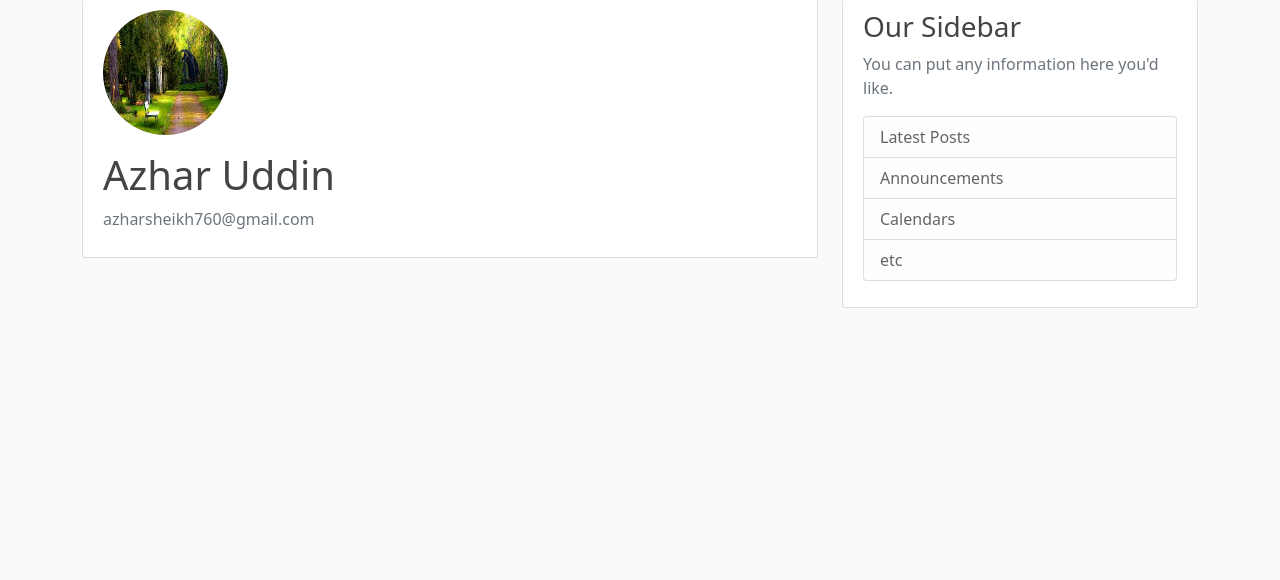
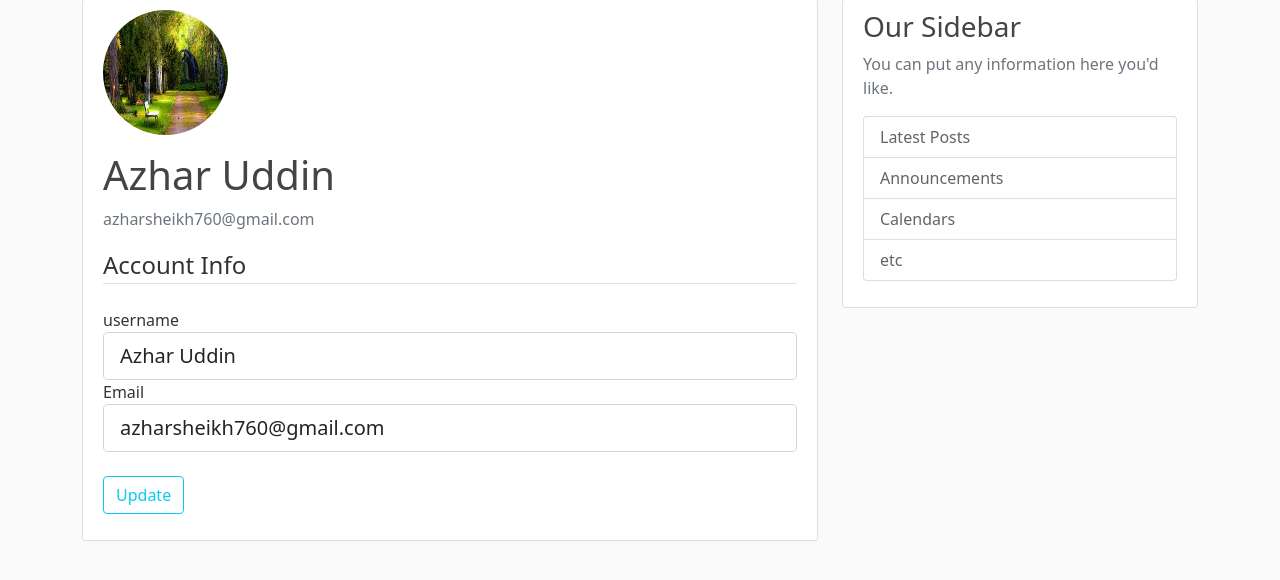
Before and after one commit to AzharUddinSheikh/FlaskWeb, a Flask app: page /account in a window 1280 px wide. Shown: the part 81-661 px from the top of the page. Run offline with Flask 2, Linux system fonts and the light colour scheme; a user stored in the database is signed in; some libraries are stand-ins or nearby versions.

Commit message:
in accout html we copied filed table from registration what ever need to be updated , from.py created anotherclass for updated information of particular user also with existing data or not , route file just implement our form submit validation and by get method provided field input which is current user iformation

```diff
--- a/Flask-api-2/flaskblog/form.py
+++ b/Flask-api-2/flaskblog/form.py
@@ -1,4 +1,5 @@
 from flask_wtf import FlaskForm
+from flask_login import current_user
 from wtforms import StringField, PasswordField, SubmitField, BooleanField
 from wtforms.validators import DataRequired, Length, Email, EqualTo, ValidationError
 from flaskblog.models import User
@@ -31,3 +32,21 @@ class LoginForm(FlaskForm):
     password = PasswordField('Password', validators=[DataRequired()])
     remember = BooleanField('Remember Me')
     submit = SubmitField('Login')
+
+class UpdateAccountForm(FlaskForm):
+    username = StringField('username', validators=[
+                           DataRequired(), Length(min=3, max=20)])
+    email = StringField('Email', validators=[DataRequired(), Email()])
+    submit = SubmitField('Update')
+
+    def validate_username(self,username):
+        if username.data != current_user.username:
+            user = User.query.filter_by(username = username.data).first()
+            if user:
+                raise ValidationError('That Username is been taken please choose another one')
+
+    def validate_email(self,email):
+        if email.data != current_user.email:
+            email = User.query.filter_by(email = email.data).first()
+            if email:
+                raise ValidationError('That Email is been taken please choose another one')
--- a/Flask-api-2/flaskblog/routes.py
+++ b/Flask-api-2/flaskblog/routes.py
@@ -1,6 +1,6 @@
 from flask import render_template, url_for, flash, redirect, request
 from flaskblog import app, db, bcrypt
-from flaskblog.form import RegistrationForm, LoginForm
+from flaskblog.form import RegistrationForm, LoginForm, UpdateAccountForm
 from flaskblog.models import User, Posts
 from flask_login import login_user, current_user, logout_user, login_required
 
@@ -42,7 +42,7 @@ def register():
         db.session.commit()
 
         flash('Your Account Has Been Created Now you are able to login', 'success')
-        return redirect(url_for('home'))
+        return redirect(url_for('login'))
     return render_template('/register.html', title='Register', form=form)
 
 
@@ -73,9 +73,22 @@ def logout():
     return redirect(url_for('home'))
 
 
-@app.route('/account')
+@app.route('/account', methods=['GET','POST'])
 @login_required
 def account():
+    form = UpdateAccountForm()
+    if form.validate_on_submit():
+        current_user.username = form.username.data
+        current_user.email = form.email.data
+        db.session.commit()
+        flash('Your Account Has Been Updated','success')
+        return redirect(url_for('account'))
+
+    # if you want to show current data without req post method  in the input field of account then
+    elif request.method == 'GET':
+        form.username.data = current_user.username
+        form.email.data = current_user.email
+
     imagefile = url_for('static',filename='img/'+current_user.image_file)
     #image_file is the column name in User table check out models with the help of current user we can access to exact location if we dont then sql ll rise error
-    return render_template('account.html',title='Account', imagefile=imagefile)
+    return render_template('account.html',title='Account', imagefile=imagefile, form=form)
--- a/Flask-api-2/flaskblog/templates/account.html
+++ b/Flask-api-2/flaskblog/templates/account.html
@@ -9,7 +9,51 @@
         <p class="text-secondary">{{current_user.email}}</p>
       </div>
     </div>
-    <!-- FORM HERE -->
+
+
+        <form method="POST" action="">
+            {{form.hidden_tag()}}
+            <fieldset class="form-group">
+                <legend class="border-bottom mb-4">Account Info</legend>
+                <div class="form-group">
+                    {{form.username.label(class="form-control-label")}}
+                    <!--  this ll print username label -->
+                    {% if form.username.errors %}
+                    <!-- if validators not staisfy -->
+                    {{form.username(class="form-control form-control-lg is-invalid")}}
+                    <div class="invalid-feedback">
+                        {% for error in form.username.errors %}
+                        <!-- it ll iterate all error what ever we provided in registration form class -->
+                        <span>{{error}}</span>
+                        {% endfor %}
+                    </div>
+                    {% else %}
+                    {{form.username(class="form-control form-control-lg")}}
+                    <!-- it provide input for same label class is bootstrap design -->
+                    {% endif %}
+
+                </div>
+                <div class="form-group">
+                    {{form.email.label(class="form-control-label")}}
+                    {% if form.email.errors %}
+                    {{form.email(class="form-control form-control-lg is-invalid")}}
+                    <div class="invalid-feedback">
+                        {% for error in form.email.errors %}
+                        <span>{{error}}</span>
+                        {% endfor %}
+                    </div>
+                    {% else %}
+                    {{form.email(class="form-control form-control-lg")}}
+                    {% endif %}
+
+                </div>
+            </fieldset>
+            <br>
+            <div class="form-group">
+                {{form.submit(class="btn btn-outline-info")}}
+            </div>
+        </form>
+
   </div>
 
 {% endblock content %}
```
Also changed, not shown: Flask-api-2/flaskblog/site.db.
